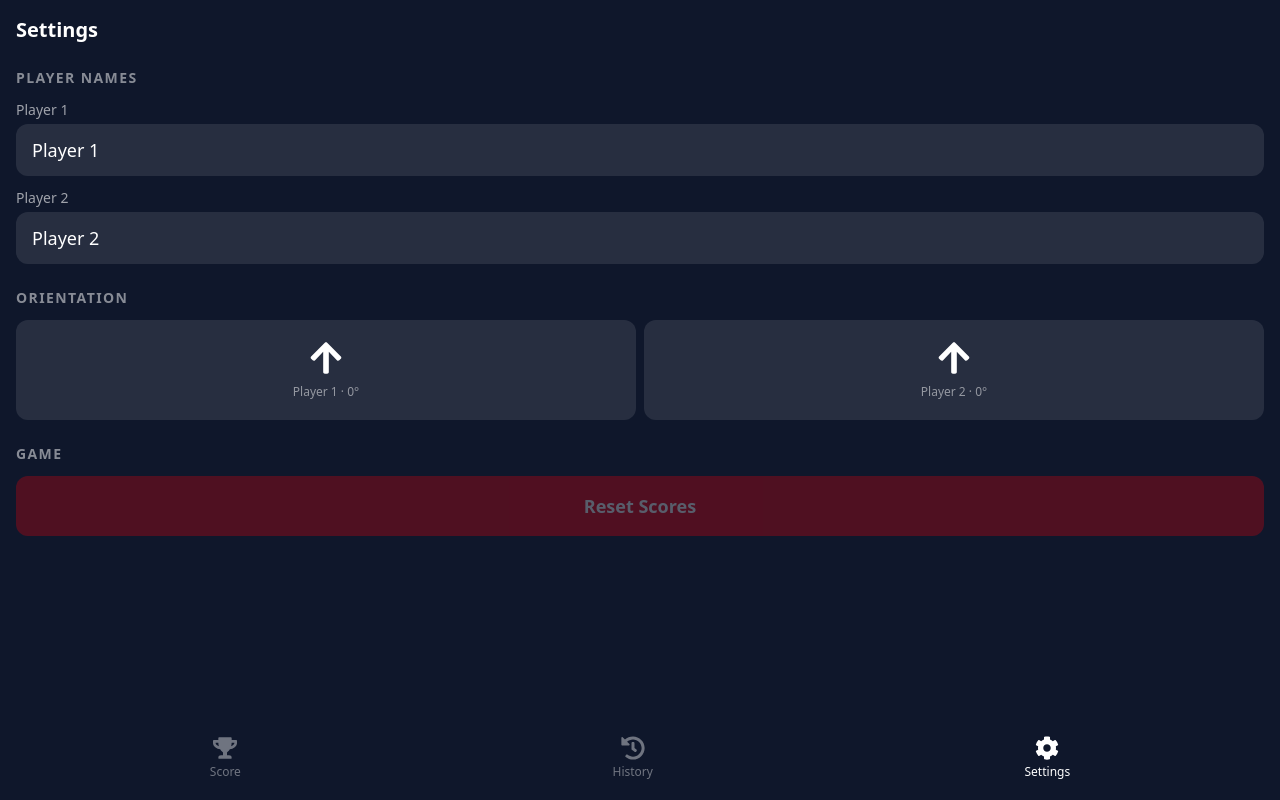
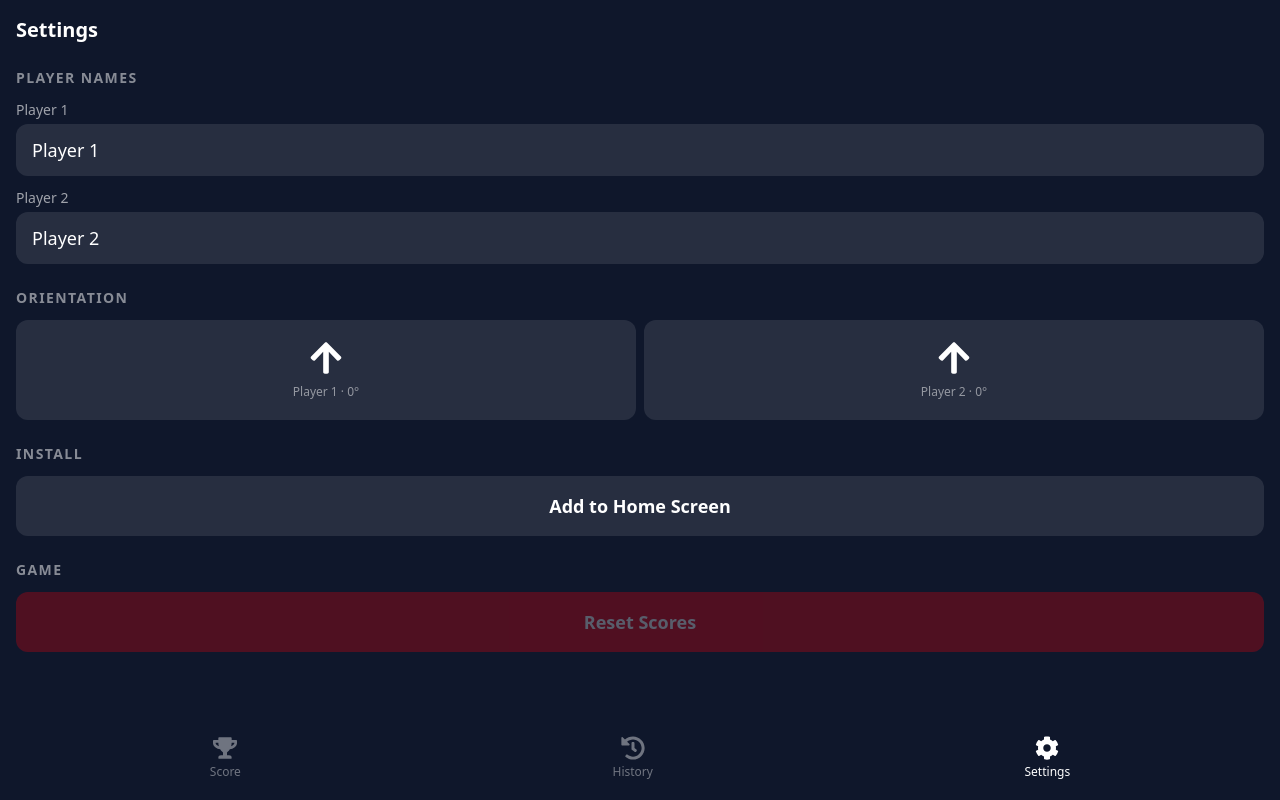
Before and after one commit to balthazarely/easy-cribbage, a React (Vite) app: page /settings in a window 1280 px wide. Built offline with nearby package versions, Linux system fonts and the light colour scheme.

Commit message:
small tweaks to UI

```diff
--- a/src/components/History.tsx
+++ b/src/components/History.tsx
@@ -37,12 +37,14 @@ export default function History({ entries, settings, resetToIndex }: HistoryProp
             <span className="text-xs opacity-40">
               {new Date(entry.timestamp).toLocaleTimeString()}
             </span>
+            {reversedIndex > 0 && (
               <button
                 onClick={() => setPendingIndex(originalIndex)}
                 className="p-2 rounded-lg bg-white/10 active:bg-white/20 opacity-60"
               >
                 <FaUndo size={14} />
               </button>
+            )}
           </div>
         );
       })}
--- a/src/components/PlayerScore.tsx
+++ b/src/components/PlayerScore.tsx
@@ -96,8 +96,11 @@ export default function PlayerScore({
       </div>
 
       {showInput && (
-        <div className="absolute inset-0 bg-black/70 flex items-center justify-center z-50 p-6">
-          <div className="bg-slate-800 rounded-2xl w-full p-6 flex flex-col gap-4">
+        <div className="fixed inset-0 bg-black/70 flex items-end justify-center z-50 p-4">
+          <div
+            className="bg-slate-800 rounded-2xl w-full p-6 flex flex-col gap-4"
+            style={{ transform: `rotate(${orientation}deg)` }}
+          >
             <h3 className="text-xl font-bold text-center">{name}</h3>
 
             <div className="flex rounded-xl overflow-hidden">
--- a/src/components/Settings.tsx
+++ b/src/components/Settings.tsx
@@ -1,5 +1,6 @@
 import { useState } from "react";
 import { FaArrowUp } from "react-icons/fa";
+import { FiShare } from "react-icons/fi";
 import type { Settings as SettingsType } from "../types/settings";
 
 interface SettingsProps {
@@ -12,6 +13,7 @@ interface SettingsProps {
 
 export default function Settings({ reset, hasScores, settings, changePlayerName, setOrientation }: SettingsProps) {
   const [showConfirm, setShowConfirm] = useState(false);
+  const [showInstall, setShowInstall] = useState(false);
 
   const orientation = (player: 1 | 2) =>
     player === 1 ? settings.playerOneOrientation : settings.playerTwoOrientation;
@@ -67,6 +69,16 @@ export default function Settings({ reset, hasScores, settings, changePlayerName,
       </div>
 
       <div className="flex flex-col gap-3">
+        <h3 className="text-sm font-semibold uppercase tracking-widest opacity-50">Install</h3>
+        <button
+          onClick={() => setShowInstall(true)}
+          className="w-full py-4 rounded-xl bg-white/10 active:bg-white/20 font-semibold text-lg"
+        >
+          Add to Home Screen
+        </button>
+      </div>
+
+      <div className="flex flex-col gap-3">
         <h3 className="text-sm font-semibold uppercase tracking-widest opacity-50">Game</h3>
         <button
           onClick={() => setShowConfirm(true)}
@@ -76,6 +88,34 @@ export default function Settings({ reset, hasScores, settings, changePlayerName,
           Reset Scores
         </button>
       </div>
+
+      {showInstall && (
+        <div className="fixed inset-0 bg-black/70 flex items-end justify-center z-50 p-4">
+          <div className="bg-slate-800 rounded-2xl w-full p-6 flex flex-col gap-4">
+            <h3 className="text-xl font-bold">Add to Home Screen</h3>
+            <div className="flex flex-col gap-3 text-sm">
+              <div className="flex items-center gap-3 bg-white/10 rounded-xl p-3">
+                <span className="bg-white/10 rounded-lg p-2"><FiShare size={20} /></span>
+                <span className="opacity-80">Tap the <span className="font-semibold">Share</span> button in Safari's toolbar</span>
+              </div>
+              <div className="flex items-center gap-3 bg-white/10 rounded-xl p-3">
+                <span className="bg-white/10 rounded-lg p-2 text-lg font-bold">+</span>
+                <span className="opacity-80">Tap <span className="font-semibold">Add to Home Screen</span></span>
+              </div>
+              <div className="flex items-center gap-3 bg-white/10 rounded-xl p-3">
+                <span className="bg-white/10 rounded-lg p-2 text-lg">✓</span>
+                <span className="opacity-80">Tap <span className="font-semibold">Add</span> to confirm</span>
+              </div>
+            </div>
+            <button
+              onClick={() => setShowInstall(false)}
+              className="w-full py-4 rounded-xl bg-white/10 active:bg-white/20 font-semibold text-lg"
+            >
+              Done
+            </button>
+          </div>
+        </div>
+      )}
 
       {showConfirm && (
         <div className="fixed inset-0 bg-black/70 flex items-end justify-center z-50 p-4">
```
Lines whose indentation alone changed are shown as unchanged.
